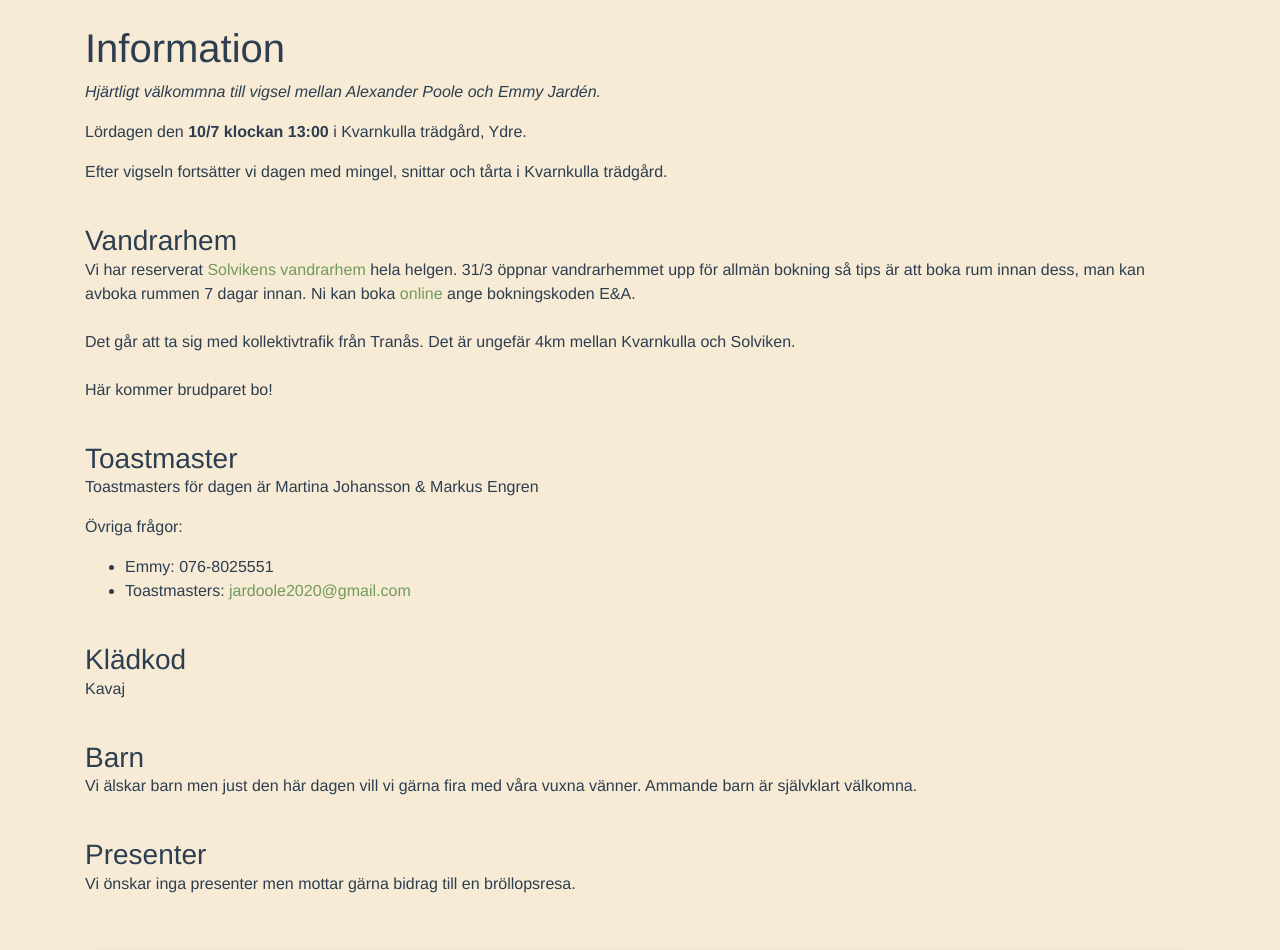
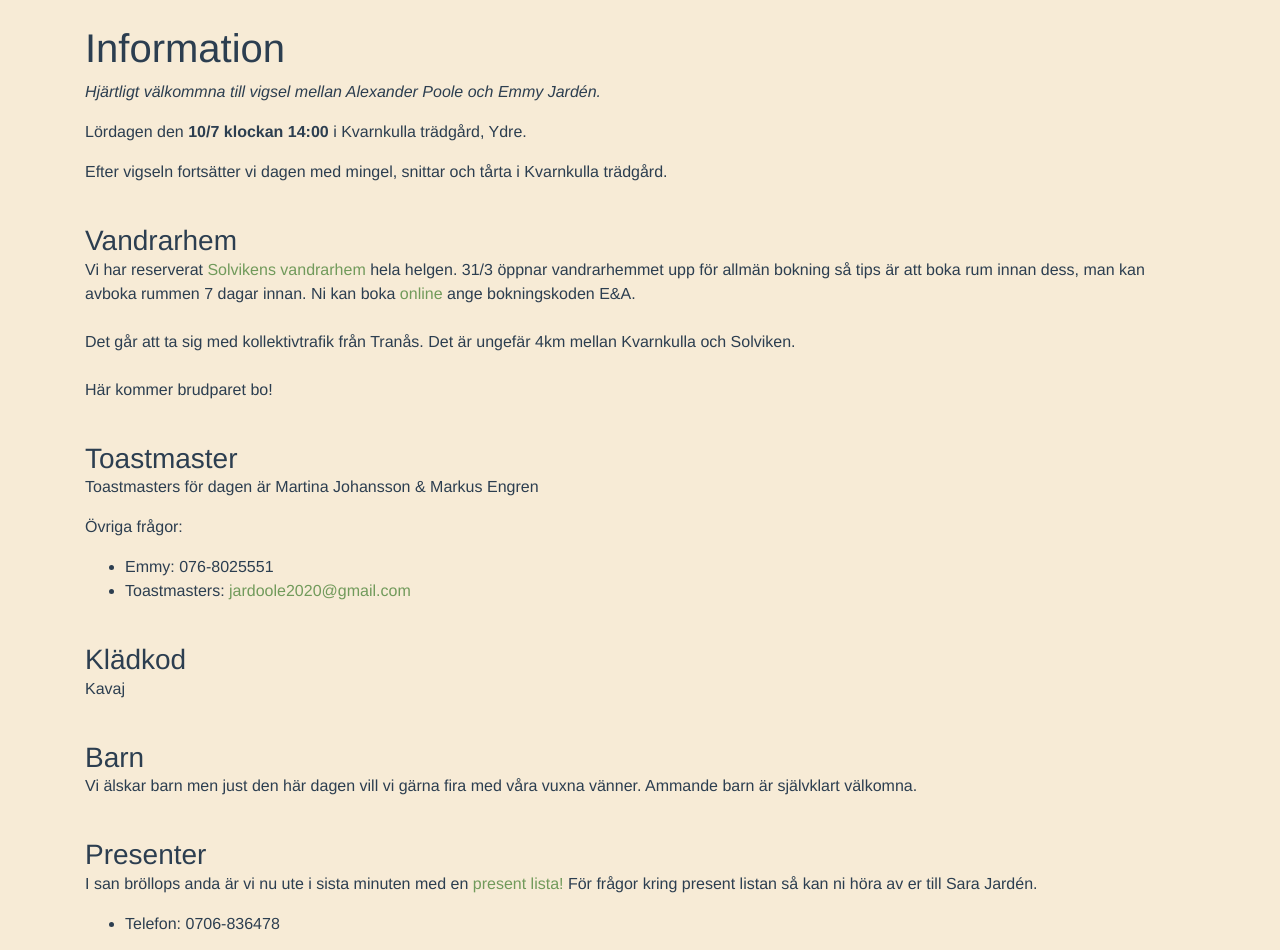
Before and after one commit to owodunni/jardoole, a Vue app: page /info in a window 1280 px wide. Shown: the part 60-1010 px from the top of the page. Built offline with nearby package versions, Linux system fonts and the light colour scheme.

Commit message:
Add information for presents

```diff
--- a/src/views/Info.vue
+++ b/src/views/Info.vue
@@ -6,7 +6,7 @@
       <p>
         <i>Hjärtligt välkommna till vigsel mellan Alexander Poole och Emmy Jardén.</i></p>
         <p>Lördagen den
-        <b>10/7 klockan 13:00</b> i Kvarnkulla trädgård, Ydre.</p>
+        <b>10/7 klockan 14:00</b> i Kvarnkulla trädgård, Ydre.</p>
         <p>Efter vigseln fortsätter
         vi dagen med mingel, snittar och tårta i Kvarnkulla trädgård.
       </p>
@@ -47,9 +47,12 @@
       </p>
       <h3>Presenter</h3>
       <p>
-        Vi önskar inga presenter men mottar gärna bidrag
-        till en bröllopsresa.
+        I san bröllops anda är vi nu ute i sista minuten med en
+        <a class="link" href="https://docs.google.com/spreadsheets/d/15s8CR35tAYBcZKicfWkAjadYaUVowadJqJPcXua8vcU/edit?usp=sharing">present lista!</a> För frågor kring present listan så kan ni höra av er till Sara Jardén.
       </p>
+      <ul>
+        <li>Telefon: 0706-836478</li>
+      </ul>
     </div>
   </div>
 </template>
```
